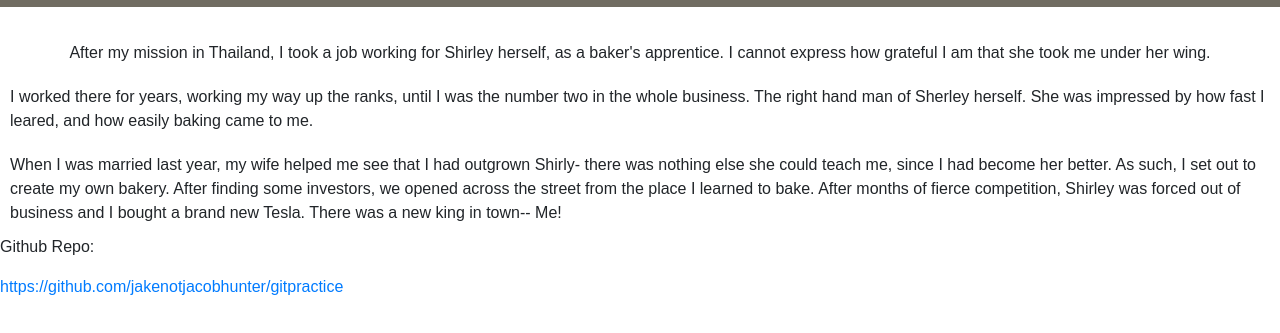
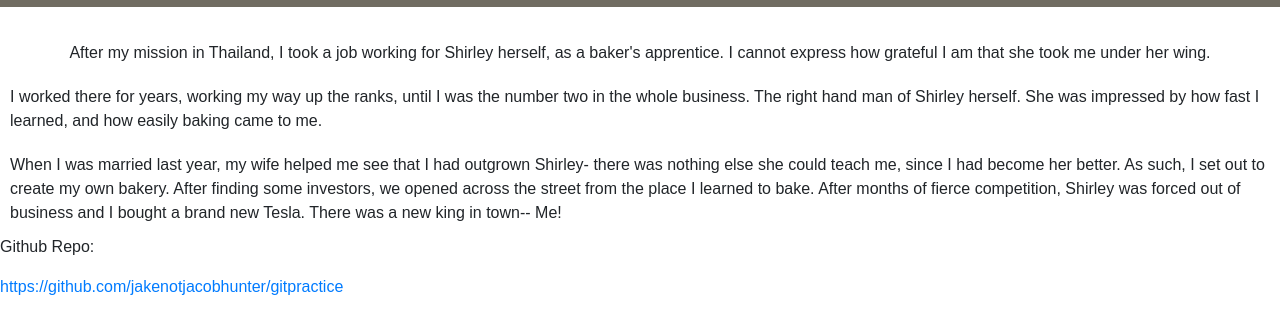
Before and after one commit to jakenotjacobhunter/gitpractice, a plain HTML site: page pages/meet-the-bakers.html in a window 1280 px wide. Shown: the part 189-522 px from the top of the page. Drawn offline with nearby package versions, Linux system fonts and the light colour scheme; a web font is replaced by a local one.

Commit message:
Update meet-the-bakers.html

```diff
--- a/pages/meet-the-bakers.html
+++ b/pages/meet-the-bakers.html
@@ -43,8 +43,8 @@
 
   <div class="menu-container">
     <div class="menu-item">After my mission in Thailand, I took a job working for Shirley herself, as a baker's apprentice. I cannot express how grateful I am that she took me under her wing.</div>
-    <div class="menu-item">I worked there for years, working my way up the ranks, until I was the number two in the whole business. The right hand man of Sherley herself. She was impressed by how fast I leared, and how easily baking came to me.</div>
-    <div class="menu-item">When I was married last year, my wife helped me see that I had outgrown Shirly- there was nothing else she could teach me, since I had become her better. As such, I set out to create my own bakery. After finding some investors, we opened across the street from the place I learned to bake. After months of fierce competition, Shirley was forced out of business and I bought a brand new Tesla. There was a new king in town-- Me!</div>
+    <div class="menu-item">I worked there for years, working my way up the ranks, until I was the number two in the whole business. The right hand man of Shirley herself. She was impressed by how fast I learned, and how easily baking came to me.</div>
+    <div class="menu-item">When I was married last year, my wife helped me see that I had outgrown Shirley- there was nothing else she could teach me, since I had become her better. As such, I set out to create my own bakery. After finding some investors, we opened across the street from the place I learned to bake. After months of fierce competition, Shirley was forced out of business and I bought a brand new Tesla. There was a new king in town-- Me!</div>
   </div>
 
   <script src="https://code.jquery.com/jquery-3.3.1.slim.min.js" integrity="sha384-q8i/X+965DzO0rT7abK41JStQIAqVgRVzpbzo5smXKp4YfRvH+8abtTE1Pi6jizo" crossorigin="anonymous"></script>
```
